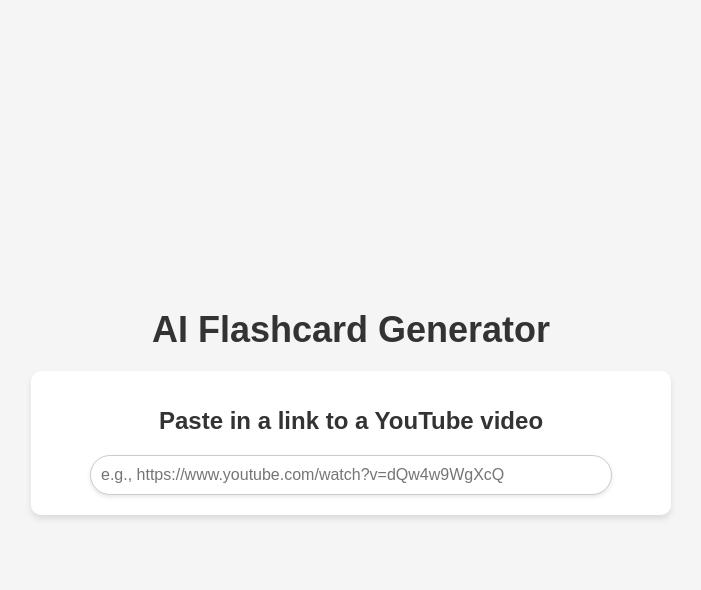
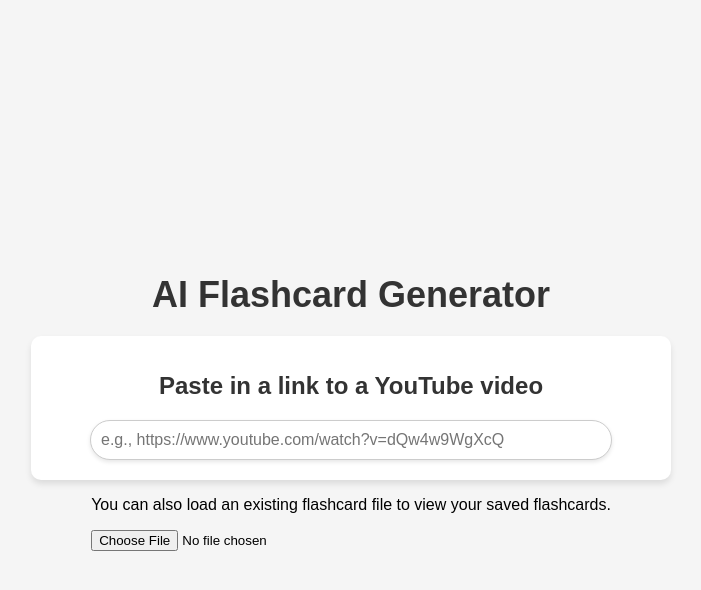
Before and after one commit to thekalvpsia/flash-card-app, a Flask app: page / in a window 1280 px wide. Shown: the top 590 px of the page, without its empty margins (289-990 px from the left). Run offline with Flask 3, Linux system fonts and the light colour scheme.

Commit message:
allow users to load flashcard files

```diff
--- a/templates/index.html
+++ b/templates/index.html
@@ -8,6 +8,7 @@
 </head>
 <body class="home-page">
     <h1 class="title">AI Flashcard Generator</h1>
+
     <div class="center-container">
         <!-- Form for YouTube Link -->
         <div id="link-form">
@@ -22,6 +23,13 @@
             </form>
         </div>
     </div>
+
+    <!-- Load Flashcard File Section -->
+    <div class="load-flashcard-container">
+        <p>You can also load an existing flashcard file to view your saved flashcards.</p>
+        <input type="file" id="load-flashcard-file" accept=".json" />
+    </div>
+
     <script>
         // Redirect to the flashcards page on form submission
         document.getElementById("generate-form").addEventListener("submit", (e) => {
@@ -39,6 +47,20 @@
                 alert("Please enter a valid YouTube link.");
             }
         });
+
+        // Handle loading a flashcard file
+        document.getElementById("load-flashcard-file").addEventListener("change", (e) => {
+            const file = e.target.files[0];
+            if (file) {
+                const reader = new FileReader();
+                reader.onload = (event) => {
+                    const flashcards = JSON.parse(event.target.result);
+                    localStorage.setItem("flashcards", JSON.stringify(flashcards));
+                    window.location.href = "/flashcards";
+                };
+                reader.readAsText(file);
+            }
+        });
     </script>
 </body>
 </html>
```
Also changed, not shown: static/script.js (+21 -12 lines).
